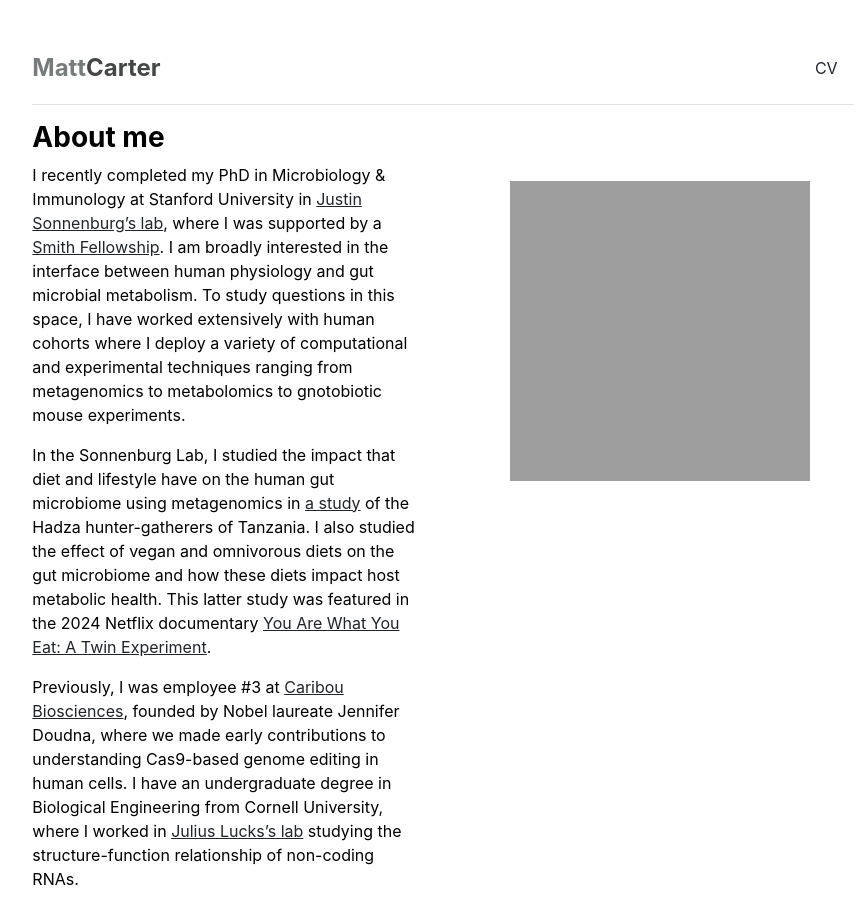
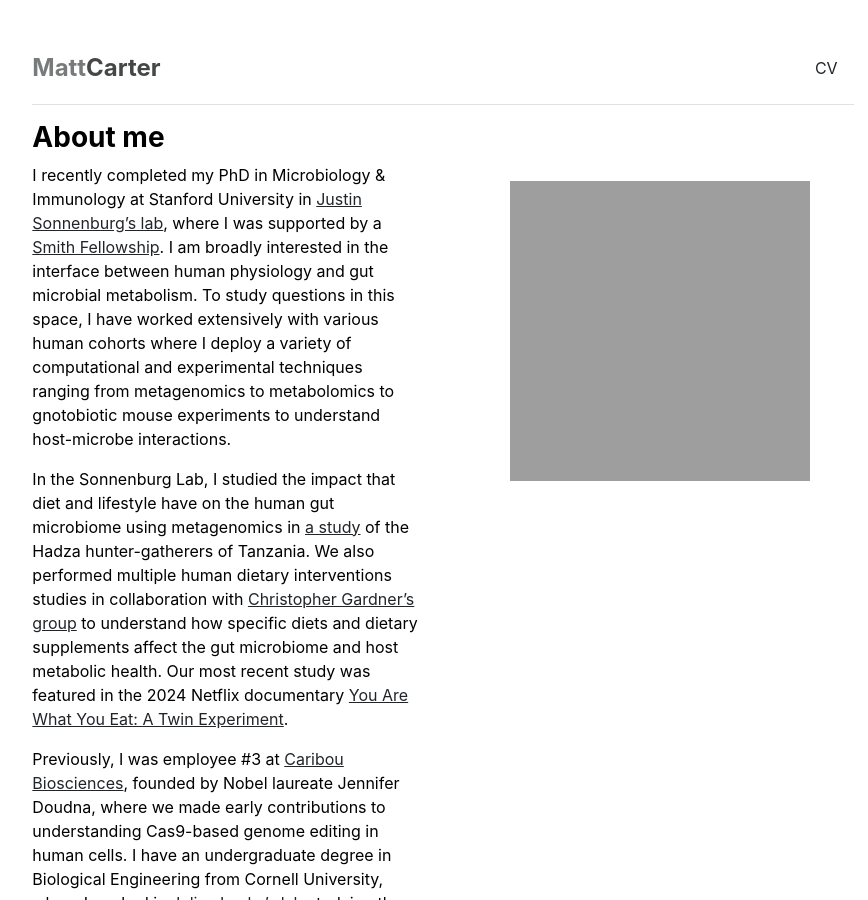
Before and after one commit to matt-cart/matt-cart.github.io, a Jekyll site: the page built from index.md, in a window 1280 px wide and 900 px high. Shown: the whole window, without its empty margins (197-1065 px from the left). Built offline with Jekyll 4.4.1, drawn with Linux system fonts in a browser that asks for light colours.

Commit message:
Update index.md

```diff
--- a/index.md
+++ b/index.md
@@ -3,8 +3,8 @@ layout: home
 title: "Home"
 ---
 
-I recently completed my PhD in Microbiology & Immunology at Stanford University in [Justin Sonnenburg's lab](https://sonnenburglab.stanford.edu/), where I was supported by a [Smith Fellowship](https://vpge.stanford.edu/fellowships-funding/sgf). I am broadly interested in the interface between human physiology and gut microbial metabolism. To study questions in this space, I have worked extensively with human cohorts where I deploy a variety of computational and experimental techniques ranging from metagenomics to metabolomics to gnotobiotic mouse experiments.
+I recently completed my PhD in Microbiology & Immunology at Stanford University in [Justin Sonnenburg's lab](https://sonnenburglab.stanford.edu/), where I was supported by a [Smith Fellowship](https://vpge.stanford.edu/fellowships-funding/sgf). I am broadly interested in the interface between human physiology and gut microbial metabolism. To study questions in this space, I have worked extensively with various human cohorts where I deploy a variety of computational and experimental techniques ranging from metagenomics to metabolomics to gnotobiotic mouse experiments to understand host-microbe interactions.
 
-In the Sonnenburg Lab, I studied the impact that diet and lifestyle have on the human gut microbiome using metagenomics in [a study](https://pubmed.ncbi.nlm.nih.gov/37348505/) of the Hadza hunter-gatherers of Tanzania. I also studied the effect of vegan and omnivorous diets on the gut microbiome and how these diets impact host metabolic health. This latter study was featured in the 2024 Netflix documentary [You Are What You Eat: A Twin Experiment](https://www.netflix.com/title/81133260).
+In the Sonnenburg Lab, I studied the impact that diet and lifestyle have on the human gut microbiome using metagenomics in [a study](https://pubmed.ncbi.nlm.nih.gov/37348505/) of the Hadza hunter-gatherers of Tanzania. We also performed multiple human dietary interventions studies in collaboration with [Christopher Gardner's group](https://med.stanford.edu/nutrition.html) to understand how specific diets and dietary supplements affect the gut microbiome and host metabolic health. Our most recent study was featured in the 2024 Netflix documentary [You Are What You Eat: A Twin Experiment](https://www.netflix.com/title/81133260).
 
 Previously, I was employee #3 at [Caribou Biosciences](https://www.cariboubio.com/), founded by Nobel laureate Jennifer Doudna, where we made early contributions to understanding Cas9-based genome editing in human cells. I have an undergraduate degree in Biological Engineering from Cornell University, where I worked in [Julius Lucks's lab](https://luckslab.org/) studying the structure-function relationship of non-coding RNAs.
```
